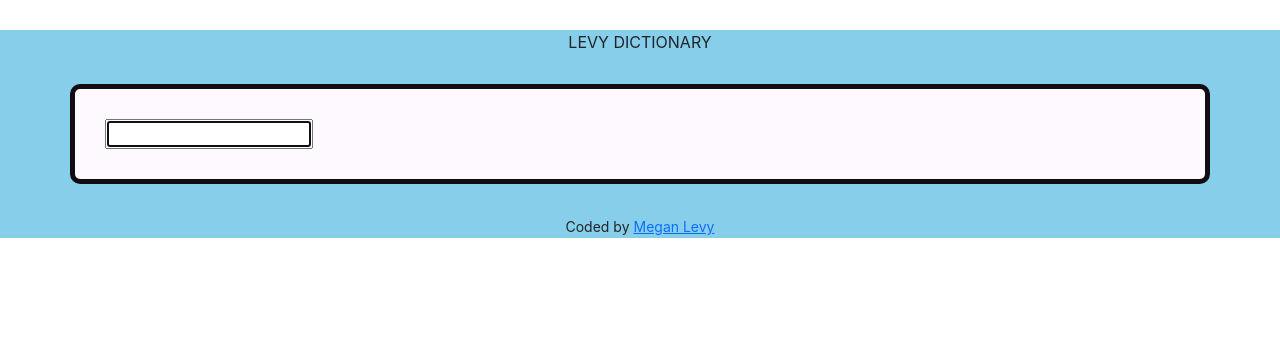
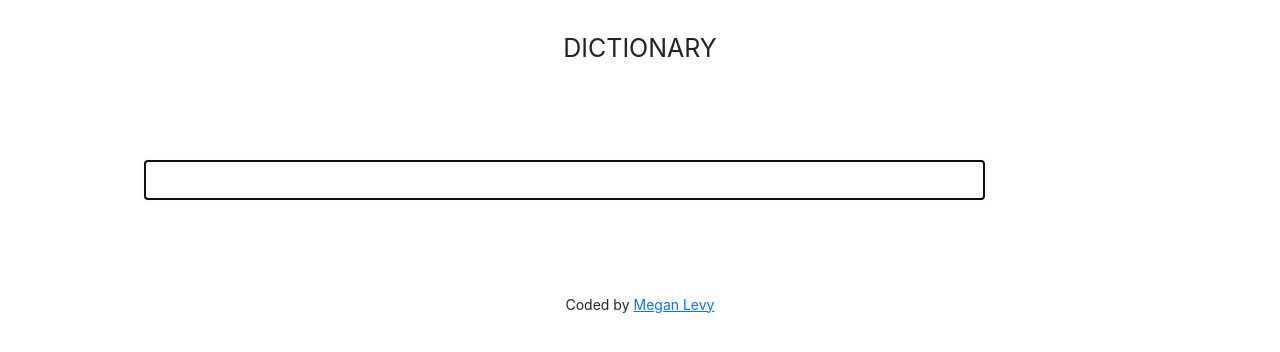
Before and after one commit to megan-levy/dictionary_react_app, a React (Create React App) app: page / in a window 1280 px wide. Shown: the top 352 px of the page. Built offline with nearby package versions, Linux system fonts and the light colour scheme.

Commit message:
CSS improved

```diff
--- a/src/App.css
+++ b/src/App.css
@@ -1,16 +1,9 @@
-.App {
-  background-color: skyblue;
-}
-.container {
-  border: 1px solid black;
-    border-radius: 10px;
+
+.Dictionary {
     padding: 30px;
     margin: 30px auto;
-    background-color: rgb(254, 248, 255);
-    border-color: #110d10;
     border-width: 5px;
     font-family: "Crimson Text", serif;
-
 }
 
 .App-footer, .App-header {
@@ -19,17 +12,46 @@
   text-decoration: none;
 }
 
+.App-header {
+  font-size: 25px;
+}
+
 .col-5 {
   text-align: center;
 }
 
 .WordSearched {
   padding: 10px;
-  background-color: seashell;
+  background-color: #FFFDF7;
+  border-radius: 10px;
+  box-shadow: 5px 5px 10px rgba(0, 0, 0, 0.3);
+  margin-left: 15px;
 }
 
 .Definition {
-  background-color: seashell;
+  background-color: #edf2f4;
   margin: 30px;
   padding: 30px;
+  border-radius: 10px;
+  box-shadow: 5px 5px 10px rgba(0, 0, 0, 0.3);
 }
+
+.Dictionary input {
+  width: 80%;
+  border: 4px solid #f7f7f7;
+  padding: 6px 10px;
+  margin: 30px;
+  border-radius: 5px;
+}
+
+em {
+  color: rgb(24, 22, 22);
+}
+
+.word {
+  background-color: #FFFDF7;
+  margin: 30px;
+  padding: 30px;
+  border-radius: 10px;
+  box-shadow: 5px 5px 10px rgba(0, 0, 0, 0.3);
+}
--- a/src/App.js
+++ b/src/App.js
@@ -5,7 +5,7 @@ function App() {
   return (
     <div className="App">
         <header className="App-header">
-            LEVY DICTIONARY
+            DICTIONARY
         </header>
         <div className = "container">
           <main>
--- a/src/Results.js
+++ b/src/Results.js
@@ -10,7 +10,7 @@ export default function Results(props) {
 
                     <div className = "WordSearched">
                     <div className = "row">
-                        <div className = "col-5">
+                        <div className = "col-2">
                             <h1>{props.results.word}</h1>
                         </div>
                         <div className = "col-1">
@@ -23,7 +23,7 @@ export default function Results(props) {
                     })}
                         <svg xmlns="http://www.w3.org/2000/svg"
                         width="16"
-                        height="16"
+                        height="20"
                         fill="currentColor"
                         className="bi bi-play-circle-fill"
                             viewBox="0 0 16 16">
--- a/src/index.css
+++ b/src/index.css
@@ -5,6 +5,7 @@ body {
     sans-serif;
   -webkit-font-smoothing: antialiased;
   -moz-osx-font-smoothing: grayscale;
+
 }
 
 code {
```
